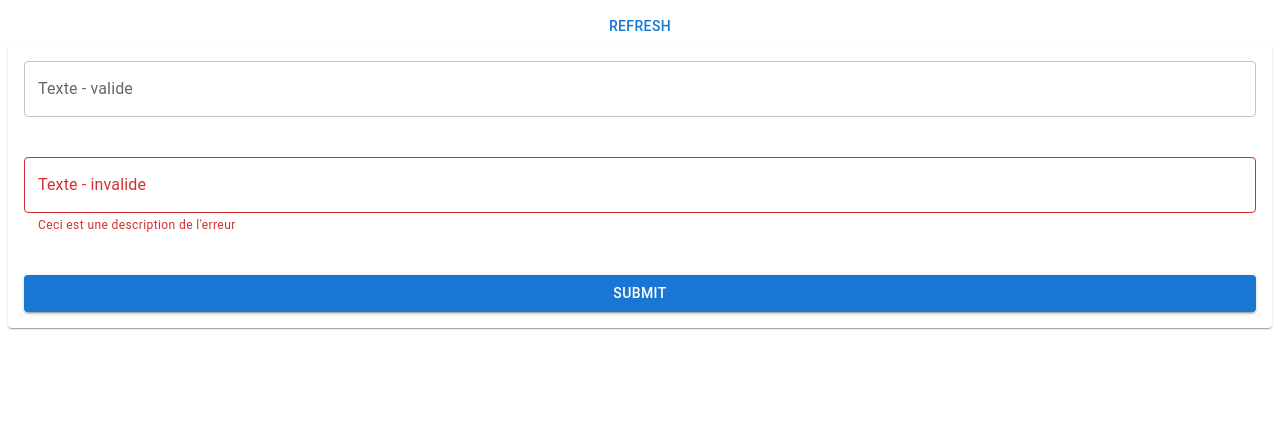
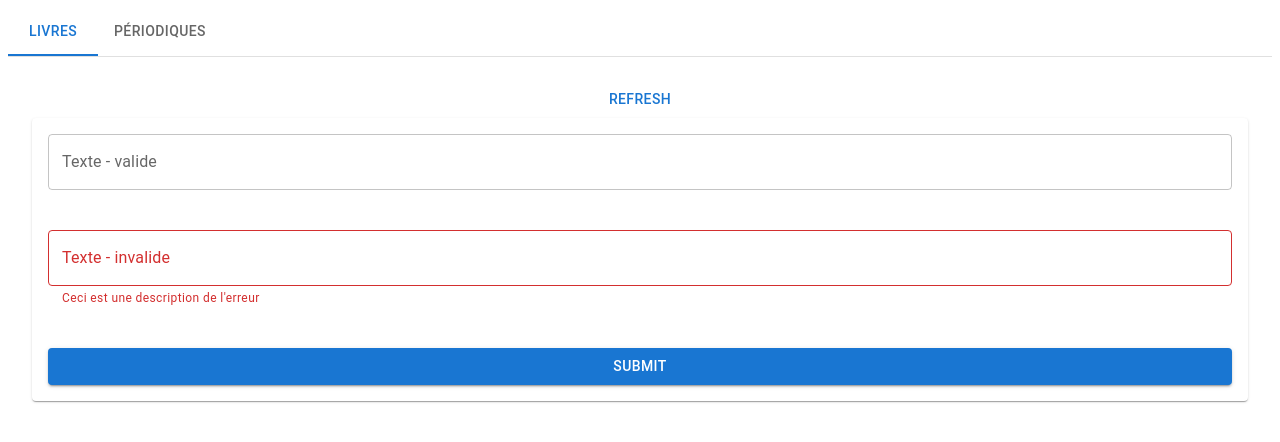
Before and after one commit to PhilippeCLeger/KBK-BD-T2-FrontEnd, a React (Vite) app: page / in a window 1280 px wide. Shown: the top 442 px of the page. Built offline with nearby package versions, Linux system fonts and the light colour scheme.

Commit message:
Added tab

```diff
--- a/package.json
+++ b/package.json
@@ -12,6 +12,7 @@
     "@emotion/react": "^11.10.6",
     "@emotion/styled": "^11.10.6",
     "@mui/icons-material": "^5.11.16",
+    "@mui/lab": "^5.0.0-alpha.125",
     "@mui/material": "^5.11.16",
     "@realm/react": "^0.4.3",
     "react": "^18.2.0",
--- a/src/App.jsx
+++ b/src/App.jsx
@@ -1,4 +1,5 @@
-import {Box, Button, TextField} from '@mui/material'
+import {Box, Button, TextField, Tab} from '@mui/material'
+import {TabContext, TabList, TabPanel} from '@mui/lab'
 import OuvragesList from './Components/OuvragesList'
 import ExampleForm from './Components/ExampleForm'
 import Accordion from '@mui/material/Accordion';
@@ -6,11 +7,27 @@ import AccordionSummary from '@mui/material/AccordionSummary';
 import { Card, Grid, Typography } from "@mui/material";
 import ExpandMoreIcon from '@mui/icons-material/ExpandMore';
 
+import { TYPES_OUVRAGES } from './Enums'
+import {useState} from 'react'
+
 function App() {
+  const [type, setType] = useState(TYPES_OUVRAGES.LIVRE.toString());
   return (
     <div className="App">
-      <OuvragesList />
-      <ExampleForm />
+      <TabContext value={type}>
+        <Box sx={{ borderBottom: 1, borderColor: 'divider' }}>
+          <TabList onChange={(e, val) => setType(val.toString())} aria-label="lab API tabs example">
+            <Tab label="Livres" value={TYPES_OUVRAGES.LIVRE.toString()} />
+            <Tab label="Périodiques"  value={TYPES_OUVRAGES.PÉRIODIQUE.toString()} />
+          </TabList>
+        </Box>
+        {Object.values(TYPES_OUVRAGES).map(type => (
+          <TabPanel value={type.toString()}>
+            <OuvragesList type={type}/>
+            <ExampleForm/>
+          </TabPanel>
+        ))}
+      </TabContext>
     </div>
   )
 }
--- a/src/Components/OuvragesList.jsx
+++ b/src/Components/OuvragesList.jsx
@@ -5,8 +5,8 @@ import { getOuvrages } from "../API";
 import useGetOuvrages from '../hooks/useGetOuvrages';
 import OuvrageListItem from "./OuvrageListItem";
 
-const OuvragesList = () => {
-    const {ouvrages, refreshOuvrages} = useGetOuvrages();
+const OuvragesList = ({type}) => {
+    const {ouvrages, refreshOuvrages} = useGetOuvrages(type);
     return <Box sx={{display:'flex', flexDirection:'column', gap:1}}>
         <Button onClick={refreshOuvrages}>REFRESH</Button>
         {ouvrages &&
--- a/src/hooks/useGetOuvrages.jsx
+++ b/src/hooks/useGetOuvrages.jsx
@@ -2,8 +2,8 @@ import { useCallback, useEffect, useState } from "react";
 import { TYPES_OUVRAGES } from "../Enums";
 import { getOuvrages } from "../API";
 
-const useGetOuvrages = () => {
-    const [type, setType] = useState(TYPES_OUVRAGES.LIVRE);
+const useGetOuvrages = (type) => {
+    // const [type, setType] = useState(TYPES_OUVRAGES.LIVRE);
     const [ouvrages, setOuvrages] = useState([]);
 
     useEffect(() => console.log("Ouvrages modifiés: ", ouvrages), [ouvrages]);
@@ -11,7 +11,7 @@ const useGetOuvrages = () => {
         async () => setOuvrages(await getOuvrages(type)),
         [setOuvrages, type]
         );
-    return {type, setType, ouvrages, refreshOuvrages};
+    return {ouvrages, refreshOuvrages};
 }
 
 export default useGetOuvrages;
```
Also changed, not shown: 1 other file (tests, documents, lock files or other folders).
